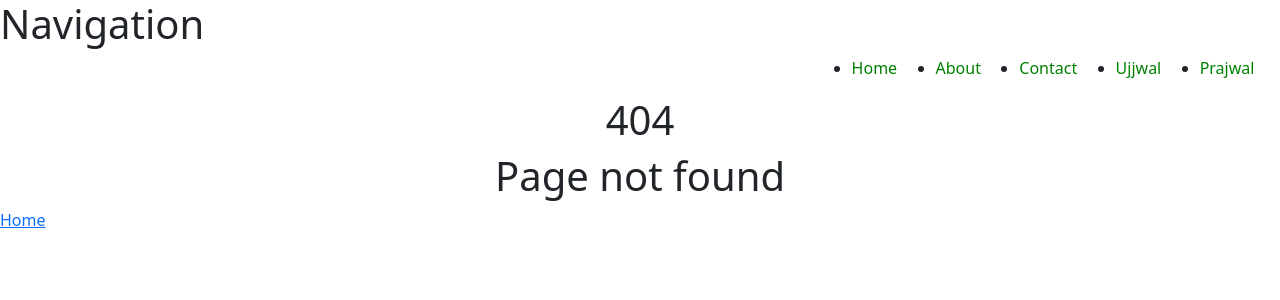
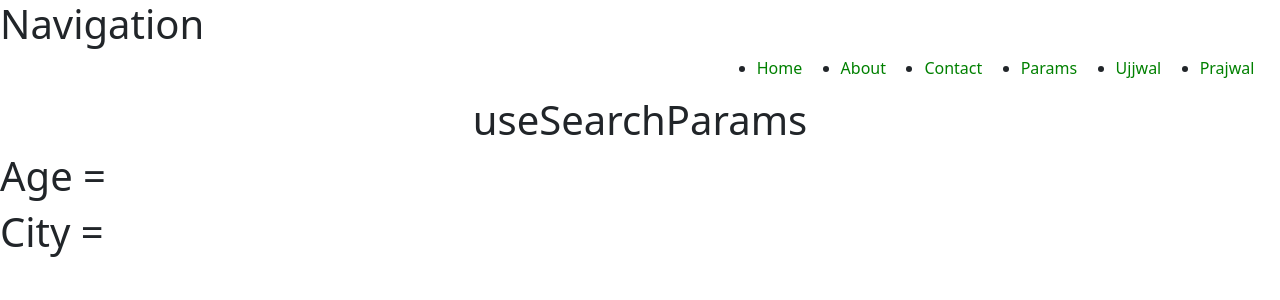
Before and after one commit to ujjwal-11103/React.js, a React (Create React App) app: page /UseParams in a window 1280 px wide. Before the commit this address had no page. Shown: the top 300 px of the page. Built offline with nearby package versions, Linux system fonts and the light colour scheme.

Commit message:
useSearchParams

```diff
--- a/src/App.js
+++ b/src/App.js
@@ -9,6 +9,7 @@ import About from './Components/Router/About'
 import Navigation from './Components/Router/Navigation'
 import PageNotFound from './Components/Router/PageNotFound'
 import User from './Components/Router/User'
+import UseParams from './Components/Router/UseParams'
 export default function App() {
   return (
     <div>
@@ -25,6 +26,8 @@ export default function App() {
           <Route path='/Contact' element={<Contact />} />
           <Route path='/User/:names' element={<User />} />
 
+          <Route path='/UseParams' element={< UseParams />} />
+
           <Route path="/*" element={<PageNotFound />} />
 
 
--- a/src/Components/Router/Navigation.js
+++ b/src/Components/Router/Navigation.js
@@ -11,6 +11,7 @@ export default function Navigation() {
                 <li><NavLink className="Li-items" to='/Home'>Home</NavLink></li>
                 <li><NavLink className="Li-items" to='/About'>About</NavLink></li>
                 <li><NavLink className="Li-items" to='/Contact'>Contact</NavLink></li>
+                <li><NavLink className="Li-items" to='/UseParams'>Params</NavLink></li>
                 <li><NavLink className="Li-items" to='/User/Ujjwal'>Ujjwal</NavLink></li>
                 <li><NavLink className="Li-items" to='/User/Prajwal'>Prajwal</NavLink></li>
 
--- /dev/null
+++ b/src/Components/Router/UseParams.js
@@ -0,0 +1,18 @@
+import React from 'react'
+import { useSearchParams } from 'react-router-dom'
+export default function UseParams() {
+
+    const [ParamSearch, setParamSearch] = useSearchParams();
+    console.log(ParamSearch.get('age'));
+    console.log(ParamSearch.get('city'));
+
+    const age = ParamSearch.get("age")
+    const city = ParamSearch.get("city")
+    return (
+        <div>
+            <h1 style={{ textAlign: 'center' }}>useSearchParams</h1>
+            <h1>Age = {age} </h1>
+            <h1>City = {city} </h1>
+        </div>
+    )
+}
```
